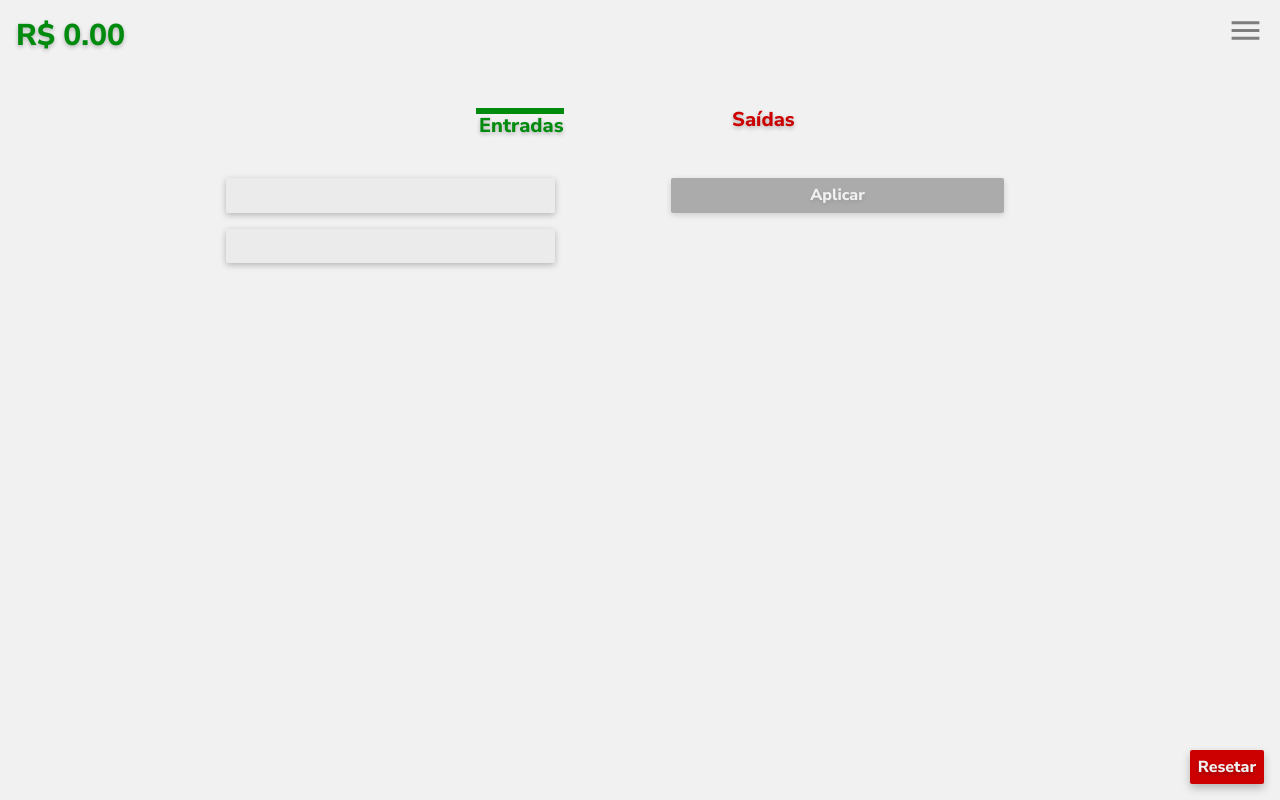
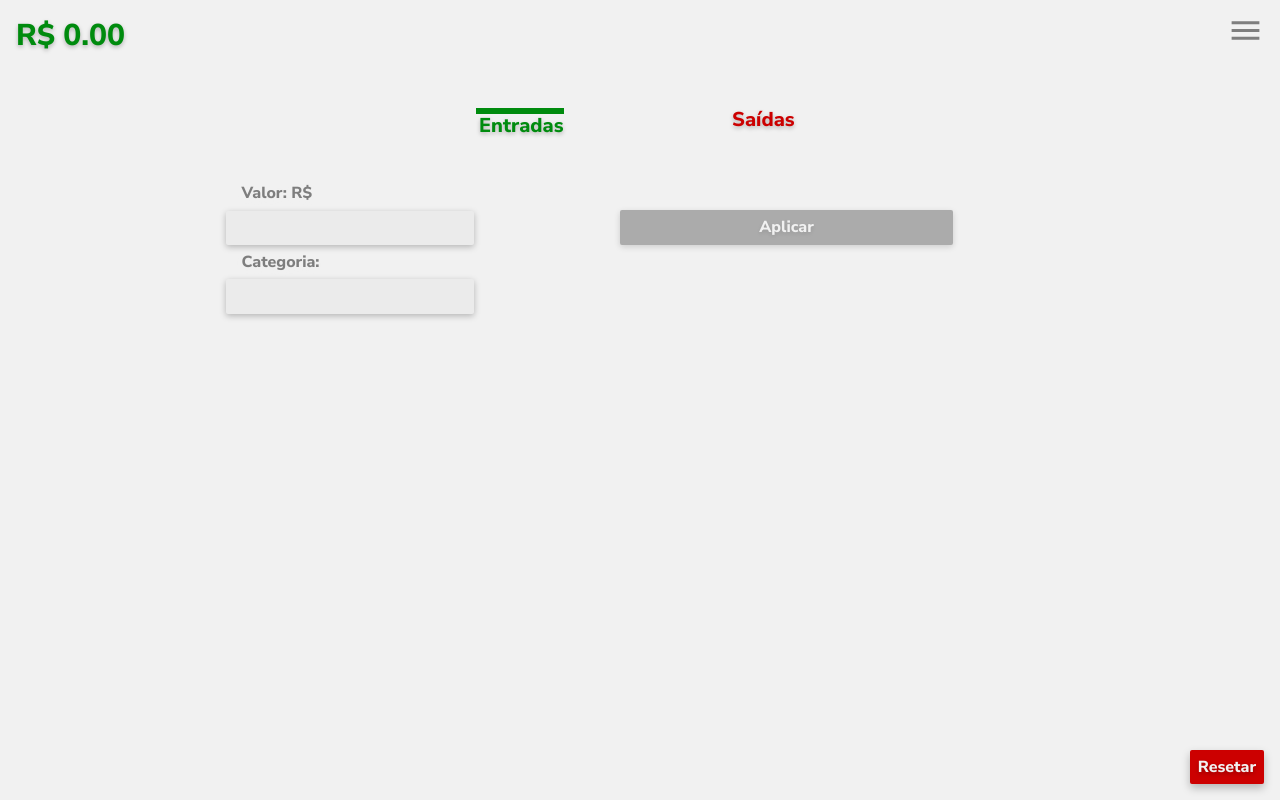
Before and after one commit to mwantony/feira_de_ciencias, a React (Create React App) app: page / in a window 1280 px wide. Built offline with nearby package versions, Linux system fonts and the light colour scheme.

Commit message:
commitando

```diff
--- a/src/pages/Controlador/ConfirmarReset/ConfirmarReset.module.scss
+++ b/src/pages/Controlador/ConfirmarReset/ConfirmarReset.module.scss
@@ -35,7 +35,7 @@
 .popup__content--aparecer {
   z-index: 10;
   border-radius: 10px;
-  transform: translateY(-20%);
+  transform: translateY(-10%);
   box-shadow: 0px 2px 4px $text-shadow;
   background-color: $tema-principal;
   visibility: visible;
--- a/src/pages/Controlador/Controlador.module.scss
+++ b/src/pages/Controlador/Controlador.module.scss
@@ -2,10 +2,25 @@
 
 .input__div {
   display: flex;
-  margin: 1rem auto;
+  margin: 4rem auto;
   width: 65%;
   padding-left: .2rem;
-  align-items: baseline;
+  align-items: flex-start;
+}
+
+.inputs {
+  margin-top: -1.63rem;
+  text-shadow: 0px 2px 4px $tema-principal;
+}
+
+.label {
+  text-shadow: 0px 2px 10px $tema-principal;
+  color: $surface;
+  margin-left: 1rem;
+}
+
+#label-valor {
+  text-shadow: 0px 2px 4px $tema-principal;
 }
 
 .controlador__botao {
@@ -14,7 +29,7 @@
   }
   width: 40%;
   z-index: 1;
-  margin: 0 auto;
+  margin: 0rem auto;
   display: block;
   background: $surface;
   text-shadow: 0px 2px 4px $text-shadow;
@@ -53,6 +68,7 @@
   background-color: $tema-principal;
   width: 100%;
   margin: .6rem .6rem .6rem 0;
+  display: flex;
   height: 80px;
   display: flex;
   font-size: 20px;
@@ -69,6 +85,14 @@
 
 .lista__quantia--saida {
   color: $negativo;
+
+}
+
+.categoria {
+  color: $surface;
+  text-align: center;
+  width: 60%;
+  font-size: 14px;
 }
 
 .none {
--- a/src/pages/Controlador/index.tsx
+++ b/src/pages/Controlador/index.tsx
@@ -77,11 +77,11 @@ export default function Controlador({
   ]);
   const classNames = require("classnames");
   let dataEnt: Array<any> = JSON.parse(localStorage.entradas) || [
-    { quantia: "", categoria: '' }
+    { quantia: "", categoria: "" },
   ];
 
   let dataSai: Array<any> = JSON.parse(localStorage.saidas) || [
-    { quantia: "", categoria: '' },
+    { quantia: "", categoria: "" },
   ];
 
   return (
@@ -96,43 +96,60 @@ export default function Controlador({
       ></Resetar>
       <div className={styles.controlador}>
         <div className={styles.input__div}>
+          <div className={styles.inputs}>
             <div>
+              <label id="label-valor" className={styles.label} htmlFor="valor">Valor: R$</label>
               <input
+                id="valor"
                 min={0}
                 type="number"
-              id="input"
                 onChange={(evento: any) => {
                   setDadosInput(evento.target.value);
                   console.log(estadoEntradas, estadoSaidas);
                 }}
                 className={styles.controlador__input}
+                value={dadosInput}
               ></input>
+            </div>
+            <div>
+              <label id="label-categoria" className={styles.label} htmlFor="categoria">Categoria:</label>
               <input
+                id="categoria"
                 onChange={(evento) => {
-                setDadosInputCategoria(evento.target.value)
+                  setDadosInputCategoria(evento.target.value);
                 }}
-              maxLength={10}
+                maxLength={25}
                 type="text"
                 className={styles.controlador__input}
+                value={dadosInputCategoria}
               />
+            </div>
           </div>
           <button
             onClick={() => {
-              if (Number(dadosInput) >= 0 && dadosInputCategoria !== '') {
+              if (Number(dadosInput) >= 0 && dadosInputCategoria !== "") {
                 console.log("ok");
                 setDadosInput("");
+                setDadosInputCategoria("");
                 setEstadoAtual(estadoEntradas - estadoSaidas);
                 setDTotal(estadoAtual);
                 if (forma === 1) {
                   setEstadoEntradas(estadoEntradas + Number(dadosInput));
                   setDEntradas(estadoEntradas);
-                  setEntradas([...entradas, { quantia: String(dadosInput), categoria: String(dadosInputCategoria) }]);
+                  setEntradas([
+                    ...entradas,
+                    {
+                      quantia: String(dadosInput),
+                      categoria: String(dadosInputCategoria),
+                    },
+                  ]);
                   window.localStorage.setItem(
                     "entradas",
                     JSON.stringify([
                       ...dataEnt,
-                      { quantia: Number(dadosInput),
-                        categoria: String(dadosInputCategoria)
+                      {
+                        quantia: Number(dadosInput),
+                        categoria: String(dadosInputCategoria),
                       },
                     ])
                   );
@@ -140,13 +157,20 @@ export default function Controlador({
                   setEstadoSaidas(estadoSaidas + Number(dadosInput));
                   setDSaidas(estadoSaidas);
                   totalSaidas += Number(dadosInput);
-                  setSaidas([...saidas, { quantia: String(dadosInput), categoria: String(dadosInputCategoria) }]);
+                  setSaidas([
+                    ...saidas,
+                    {
+                      quantia: String(dadosInput),
+                      categoria: String(dadosInputCategoria),
+                    },
+                  ]);
                   window.localStorage.setItem(
                     "saidas",
                     JSON.stringify([
                       ...dataSai,
-                      { quantia: Number(dadosInput),
-                        categoria: String(dadosInputCategoria)
+                      {
+                        quantia: Number(dadosInput),
+                        categoria: String(dadosInputCategoria),
                       },
                     ])
                   );
@@ -155,7 +179,9 @@ export default function Controlador({
                 alert("O valor deve ser positivo");
               }
             }}
-            disabled={dadosInput === "" || dadosInputCategoria === '' ? true : false}
+            disabled={
+              dadosInput === "" || dadosInputCategoria === "" ? true : false
+            }
             className={styles.controlador__botao}
           >
             Aplicar
@@ -174,10 +200,8 @@ export default function Controlador({
                   })}
                   key={index}
                 >
-                  <div>
-                    {valor.categoria}
-                  </div>
-                  R$ {Number(valor.quantia).toFixed(2)}
+                  <div className={styles.categoria}>{valor.categoria}</div>
+                  <div>R$ {Number(valor.quantia).toFixed(2)}</div>
                 </li>
               );
             }
@@ -194,7 +218,8 @@ export default function Controlador({
                   })}
                   key={index}
                 >
-                  R$ -{Number(valor.quantia).toFixed(2)}
+                  <div className={styles.categoria}>{valor.categoria}</div>
+                  <div>R$ -{Number(valor.quantia).toFixed(2)}</div>
                 </li>
               );
             }
```
Lines whose indentation alone changed are shown as unchanged.
